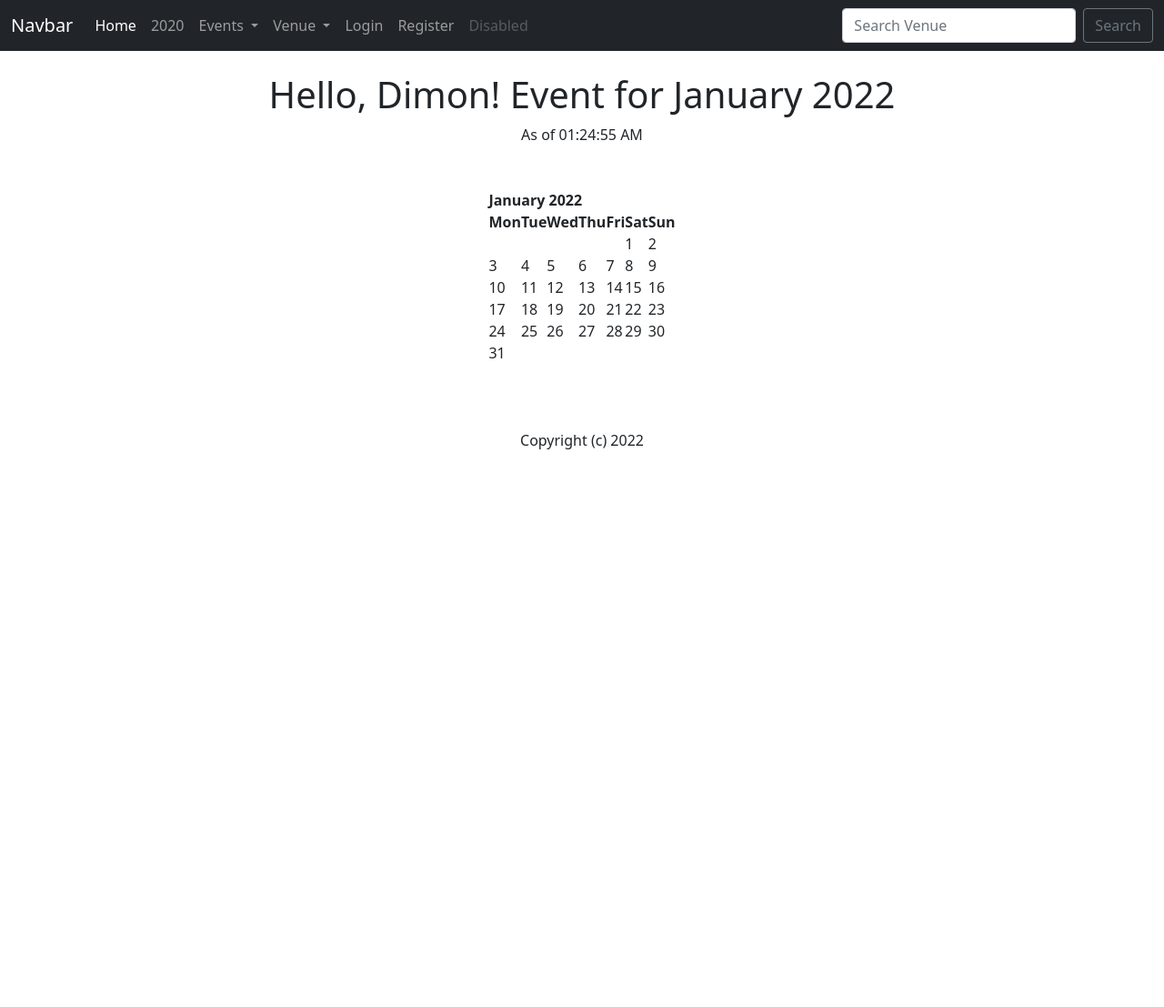
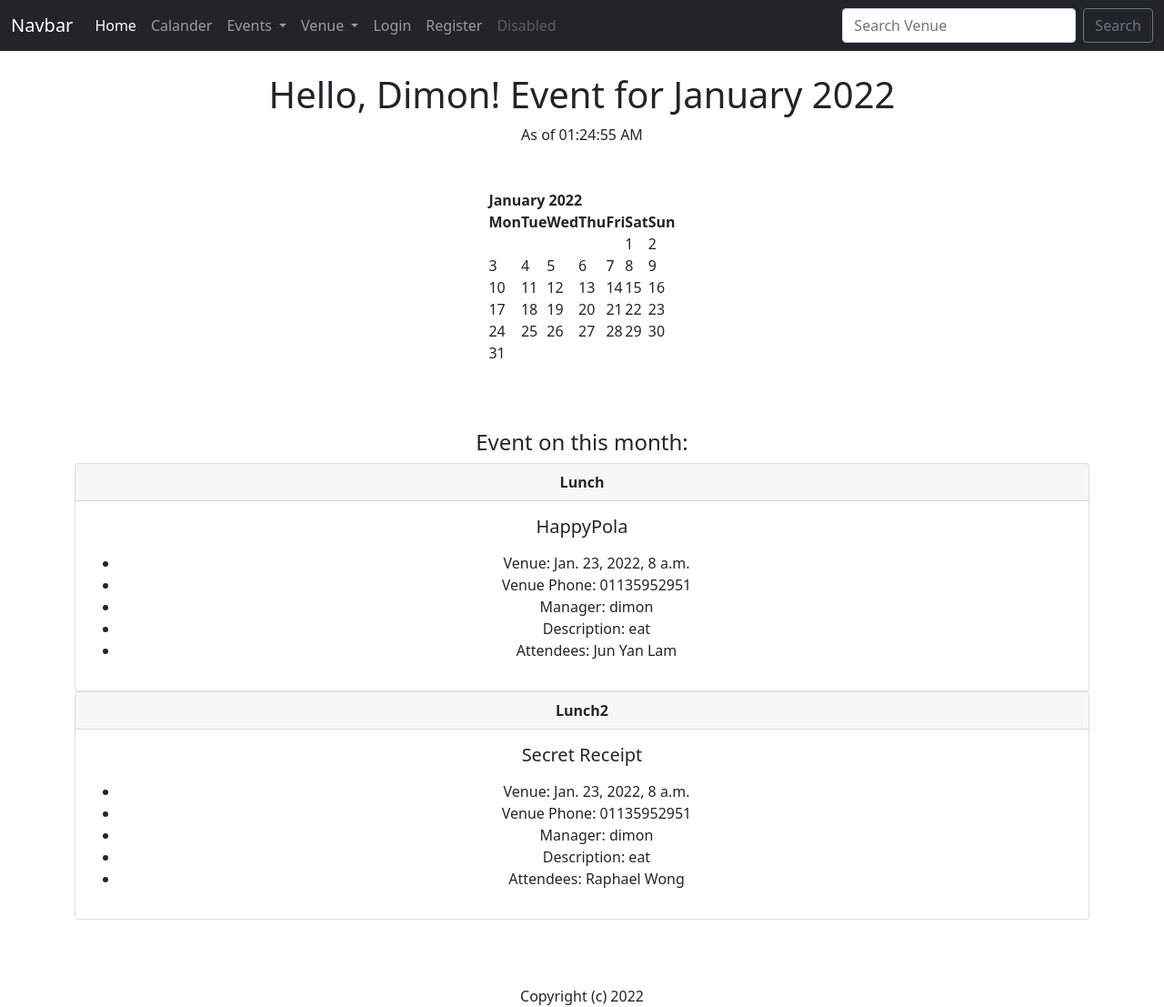
Before and after one commit to DimonKeeYongKit/Django, a Django app: page / in a window 1280 px wide. Shown: the whole page at 91% size. Before the commit the page ends 494 px from the top, so only its background shows below. Run offline with Django 3.2, Linux system fonts and the light colour scheme; data comes from the database, SQL or seed files in the repository; both versions use the stored data as it was after the commit; parts of the project's set-up code (start-up, migrations or seed data) failed here and were passed over.

Commit message:
add event on this month function

```diff
--- a/webapp/events/templates/header.html
+++ b/webapp/events/templates/header.html
@@ -10,7 +10,7 @@
             <a class="nav-link active" aria-current="page" href="#">Home</a>
           </li>
           <li class="nav-item">
-            <a class="nav-link" href="{% url 'home' '2020' 'May' %}">2020</a>
+            <a class="nav-link" href="{% url 'home' %}">Calander</a>
           </li>
           <li class="nav-item dropdown">
             <a class="nav-link dropdown-toggle" href="#" id="navbarDropdown" role="button" data-bs-toggle="dropdown" aria-expanded="false">
--- a/webapp/events/templates/home.html
+++ b/webapp/events/templates/home.html
@@ -8,6 +8,37 @@
     <br><br><br>
     {{ cal|safe }}
     <br><br><br>
+    {% if event_list %}
+        <h4>Event on this month:</h4>
+        {% for event in event_list %}
+        <div class="card">
+            <div class="card-header">
+                <strong>{{ event }}</strong>
+            </div>
+            <div class="card-body">
+            <h5 class="card-title">{{ event.venue }}</h5>
+            <p class="card-text">
+                <ul>
+                    <li>Venue: {{ event.event_date }}</li>
+                    <li>Venue Phone: {{ event.venue.phone }}</li>
+                    <li>Manager: {{ event.manager }}</li>
+                    <li>Description: {{ event.description }}</li>
+
+                    <li>Attendees:
+                        {% for user in event.attendees.all %}
+                        {{ user }}
+                        {% endfor %}
+                    </li>
+                </ul></p>
+            </div>
+        </div>
+
+
+        {% endfor %}
+    {% else %}
+        <h4>There are no event for this month!!</h4>
+    {% endif %}
+    <br><br><br>
     Copyright (c) {{ current_year }}
 </center>
 
--- a/webapp/events/views.py
+++ b/webapp/events/views.py
@@ -36,6 +36,9 @@ def home(request, year=datetime.now().year, month=datetime.now().strftime('%B'))
     now = datetime.now()
     current_year = now.year
 
+    # Query the Event model
+    event_list = Event.objects.filter(event_date__year = year, event_date__month = month_number)
+
     # get current time
     time = now.strftime('%I:%M:%S %p')
     return render(request, 'home.html', {
@@ -46,6 +49,7 @@ def home(request, year=datetime.now().year, month=datetime.now().strftime('%B'))
         'cal':cal,
         'current_year': current_year,
         'time': time,
+        'event_list':event_list,
     })
 
 def all_events(request):
```
Also changed, not shown: webapp/db.sqlite3.
